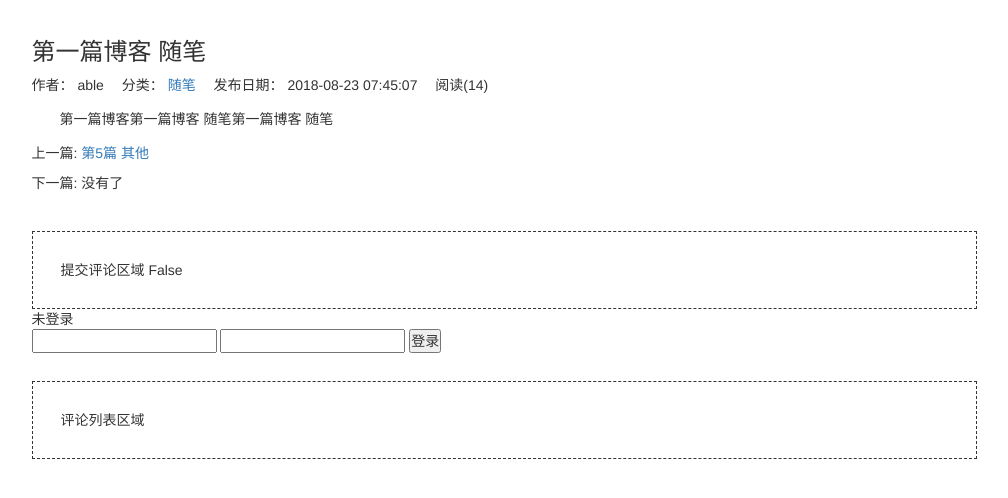
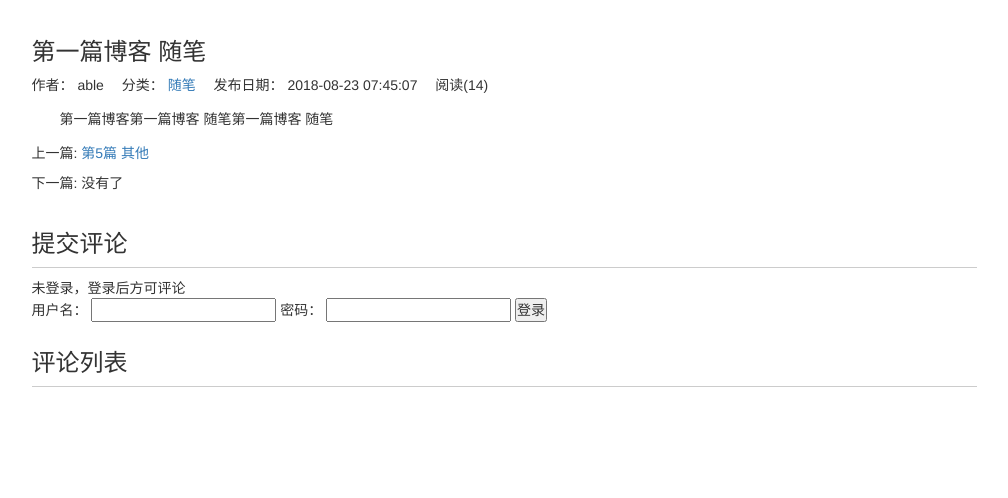
Before and after one commit to able8/Django-Course, a Django app: page /blog/1 in a window 1280 px wide. Shown: the part 51-549 px from the top of the page, without its empty margins (136-1144 px from the left). Run offline with Django 3.2, Linux system fonts and the light colour scheme; data comes from the database, SQL or seed files in the repository; both versions use the stored data as it was after the commit; some libraries are stand-ins or nearby versions.

Commit message:
p23 添加处理用户提交的评论

```diff
--- a/mysite/blog/static/blog/blog.css
+++ b/mysite/blog/static/blog/blog.css
@@ -37,3 +37,12 @@ div.paginator {
 div.blog-more {
     margin-top: 1em;
 }
+
+div.comment-area {
+    margin-top: 2em;
+}
+
+h3.comment-area-title {
+    border-bottom: 1px solid #ccc;
+    padding-bottom: 0.4em;
+}
--- a/mysite/blog/templates/blog/blog_detail.html
+++ b/mysite/blog/templates/blog/blog_detail.html
@@ -39,19 +39,32 @@
     </div>
     <div class="row">
         <div class="col-xs-10 col-xs-offset-1">
-            <div style="margin-top: 2em; border: 1px dashed; padding: 2em;">提交评论区域 {{ user.is_authenticated }}</div>
+            <div class="comment-area">
+            <h3 class="comment-area-title">提交评论</h3>
             {% if user.is_authenticated %}
-                已登录
+                {{ user.username }}，欢迎评论～
+                <form action="{% url 'update_comment' %}" method="POST">
+                    {% csrf_token %}
+                    <textarea name="text" id="comment_text" cols="80" rows="5">
+                    </textarea>
+                    <input type="hidden" name="object_id" value="{{ blog.pk }}">
+                    <input type="hidden" name="content_type" value="blog">
+                    <input type="submit" value="评论">
+                </form>
             {% else %}
-                未登录
+                未登录，登录后方可评论
                 <form action="{% url 'login' %}" method="POST">
                     {% csrf_token %}
+                    <span>用户名：</span>
                     <input type="text" name="username">
+                    <span>密码：</span>
                     <input type="password" name="password">
                     <input type="submit" value="登录">
                 </form>
             {% endif %}
-            <div style="margin-top: 2em; border: 1px dashed; padding: 2em;">评论列表区域</div>
+            </div>
+            <div class="comment-area">
+                <h3 class="comment-area-title">评论列表</h3>
         </div>
     </div>
 </div
--- /dev/null
+++ b/mysite/comment/urls.py
@@ -0,0 +1,7 @@
+from django.urls import path
+from . import views
+
+
+urlpatterns = [
+    path('update_comment', views.update_comment, name='update_comment')
+]
--- a/mysite/mysite/urls.py
+++ b/mysite/mysite/urls.py
@@ -26,6 +26,7 @@ urlpatterns = [
     path('ckeditor', include('ckeditor_uploader.urls')),
     path('blog/', include('blog.urls')),
     path('login/', views.login, name='login'),
+    path('comment/', include('comment.urls')),
 ]
 
 urlpatterns += static(settings.MEDIA_URL, document_root=settings.MEDIA_ROOT)
--- a/mysite/mysite/views.py
+++ b/mysite/mysite/views.py
@@ -4,6 +4,7 @@ from django.contrib import auth
 from django.contrib.contenttypes.models import ContentType
 from read_statistics.utils import get_seven_days_read_data, get_today_hot_data, get_yesterday_hot_data, get_7_days_hot_data
 from blog.models import Blog
+from django.urls import reverse
 
 
 def home(request):
@@ -33,8 +34,10 @@ def login(request):
     username = request.POST.get('username', '')
     password = request.POST.get('password', '')
     user = auth.authenticate(request, username=username, password=password)
+    # referer = request.META.get('HTTP_REFERER', '/') # 获取请求时网址，登录成功后返回
+    referer = request.META.get('HTTP_REFERER', reverse('home')) #别名找到链接
     if user is not None:
         auth.login(request, user)
-        return redirect('/')
+        return redirect(referer)
     else:
         return render(request, 'error.html', {'message': '用户名或密码错误'})
```
Also changed, not shown: mysite/comment/views.py (+20 -2 lines), README.md, mysite/db.sqlite3.
